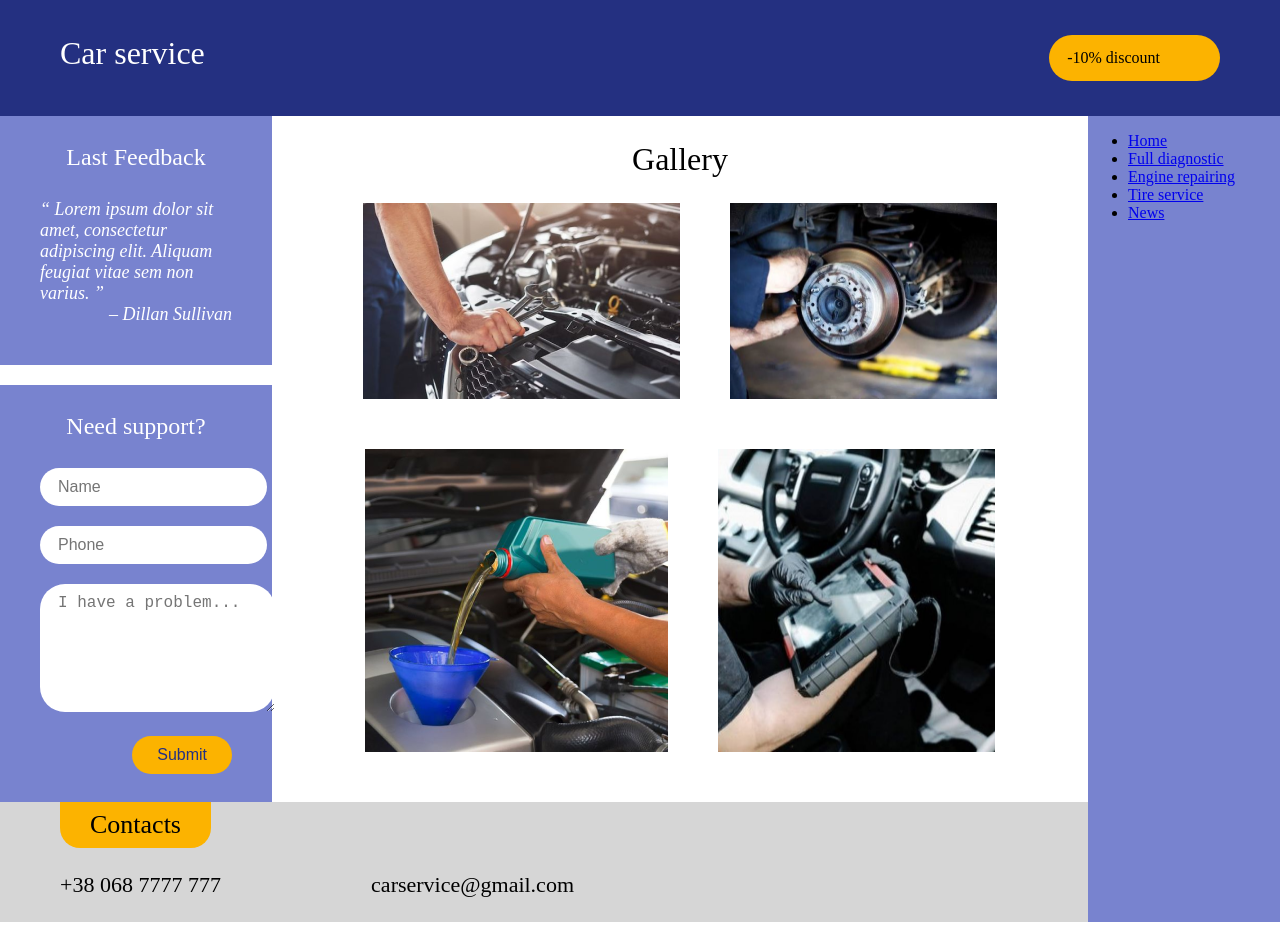
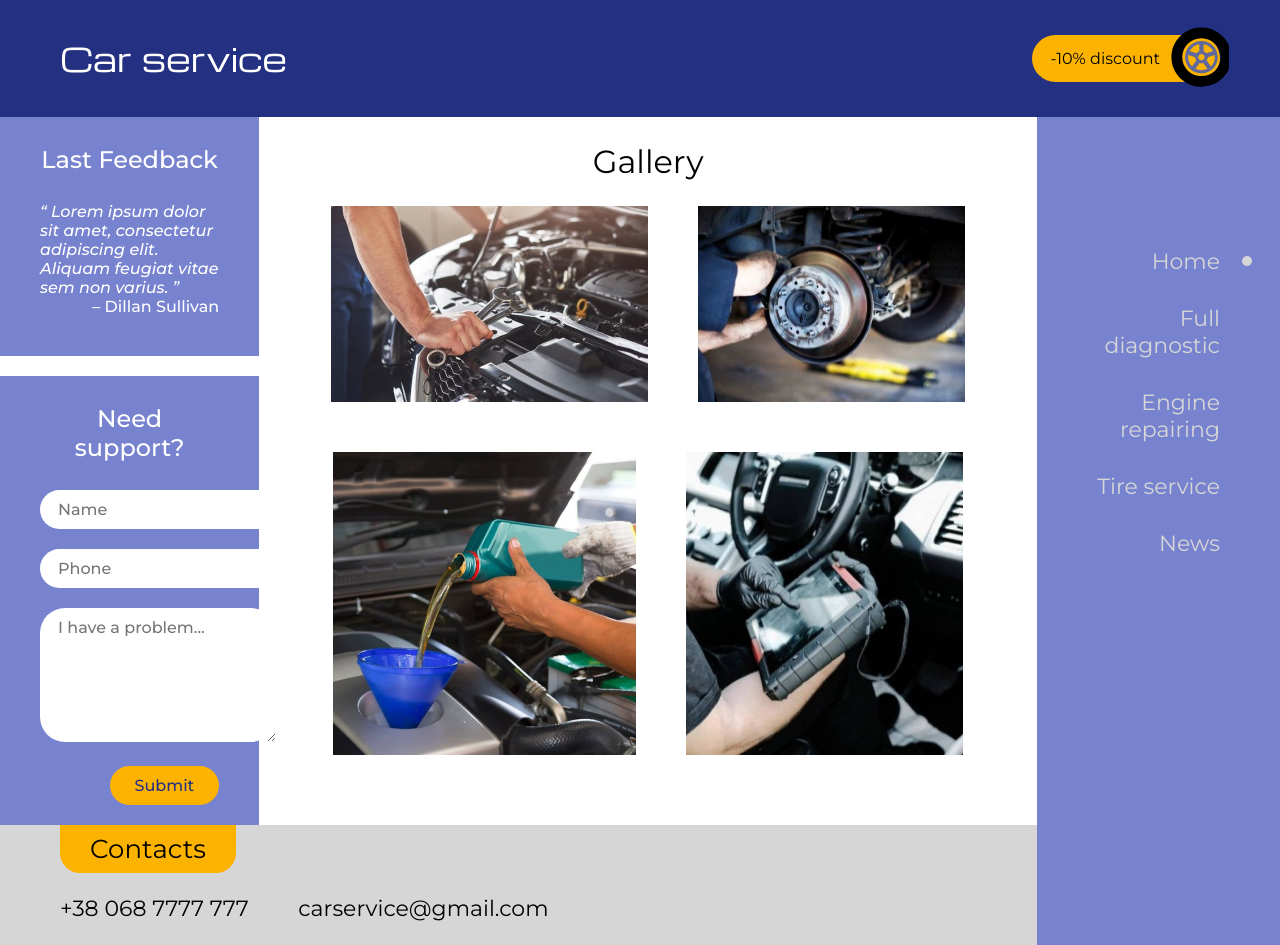
Before and after one commit to sashapanasiuk5/WEB_lab1, a plain HTML site: page index.html in a window 1280 px wide. Before the commit the page ends 922 px from the top, so only its background shows below. Drawn offline with Linux system fonts and the light colour scheme.

Commit message:
Add some fonts

```diff
--- a/css/styles.css
+++ b/css/styles.css
@@ -1,3 +1,26 @@
+@font-face{
+	font-family: "Montserrat Regular";
+	src: url('../fonts/Montserrat-Regular.ttf');
+}
+
+@font-face{
+	font-family: "Montserrat Medium";
+	src: url('../fonts/Montserrat-Medium.ttf');
+}
+
+@font-face{
+	font-family: "Montserrat Medium Italic";
+	src: url('../fonts/Montserrat-MediumItalic.ttf');
+}
+
+@font-face{
+	font-family: "Michroma";
+	src: url('../fonts/Michroma-Regular.ttf');
+}
+
+
+
+
 body, html{
 	margin: 0px;
 	padding: 0px;
@@ -12,11 +35,23 @@ header{
 header .logo{
 	font-size: 32px;
 	color: #ffffff;
+	font-family: "Michroma";
 }
-header .discount-banner{
+.discount-banner{
+	font-family: "Montserrat Regular";
 	background: #FCB300;
 	padding: 14px 60px 14px 18px;
 	border-radius: 30px;
+	position: relative;
+}
+.discount-banner::after{
+	content:"";
+	position: absolute;
+    width: 63px;
+    height: 63px;
+    top: -9px;
+    background: url(../images/tire.svg);
+    right: -9px;
 }
 
 .wrapper{
@@ -29,9 +64,36 @@ main{
 }
 nav{
 	width: 	15%;
+	text-align: right;
 	background: #7883CF;
+	padding-right: 60px;
+	justify-content: center;
+	padding-top: 100px;
+}
+nav li{
+	list-style: none;
+		padding-top: 15px;
+	padding-bottom: 15px;
 }
 
+nav a{
+	font-family: "Montserrat Regular";
+	font-size: 22px;
+	color:#D6D6D6;
+	text-decoration: none;
+	position: relative;
+}
+.active::after{
+	content:"";
+	position: absolute;
+	height: 10px;
+	width: 10px;
+	border-radius:10px;
+	background: #D6D6D6;
+    right: -32px;
+    top: 8px;
+
+}
 .content{
 	width: 85%;
 	display: flex;
@@ -48,6 +110,7 @@ section{
 	padding-bottom: 50px;
 }
 section .title{
+	font-family: "Montserrat Regular";
 	text-align: center;
 	font-size: 32px;
 	padding-top: 25px;
@@ -61,6 +124,7 @@ section .title{
 }
 
 footer{
+	font-family: "Montserrat Regular";
 	height: 120px;
 	background: #D6D6D6;
 	padding-left: 60px;
@@ -99,23 +163,27 @@ aside .title{
 	font-size: 24px;
 	padding-top: 28px;
 	padding-bottom: 28px;
+	font-family: "Montserrat Medium";
 }
 
 .feedback .text{
-	font-size: 18px;
-	font-style: italic;
+	font-size: 16px;
+	font-family: "Montserrat Medium Italic";
 	height: 30%
 }
 .feedback .author{
 	text-align: end;
+	font-family: "Montserrat Medium";
 }
 
 .contact-form{
 	margin-top: 20px;
 	height: 70%;
+
 }
 
 .contact-form input,textarea{
+	font-family: "Montserrat Medium";
 	border:none;
 	border-radius: 25px;
 	padding-top: 10px;
--- a/index.html
+++ b/index.html
@@ -50,7 +50,7 @@
 		</div>
 		<nav>
 			<ul>
-				<li><a href="#">Home</a></li>
+				<li><a href="#" class="active">Home</a></li>
 				<li><a href="#">Full diagnostic</a></li>
 				<li><a href="#">Engine repairing</a></li>
 				<li><a href="#">Tire service</a></li>
```
Also changed, not shown: fonts/Michroma-Regular.ttf (added), fonts/Montserrat-Medium.ttf (added), fonts/Montserrat-MediumItalic.ttf (added), fonts/Montserrat-Regular.ttf (added), images/tire.svg (added).
